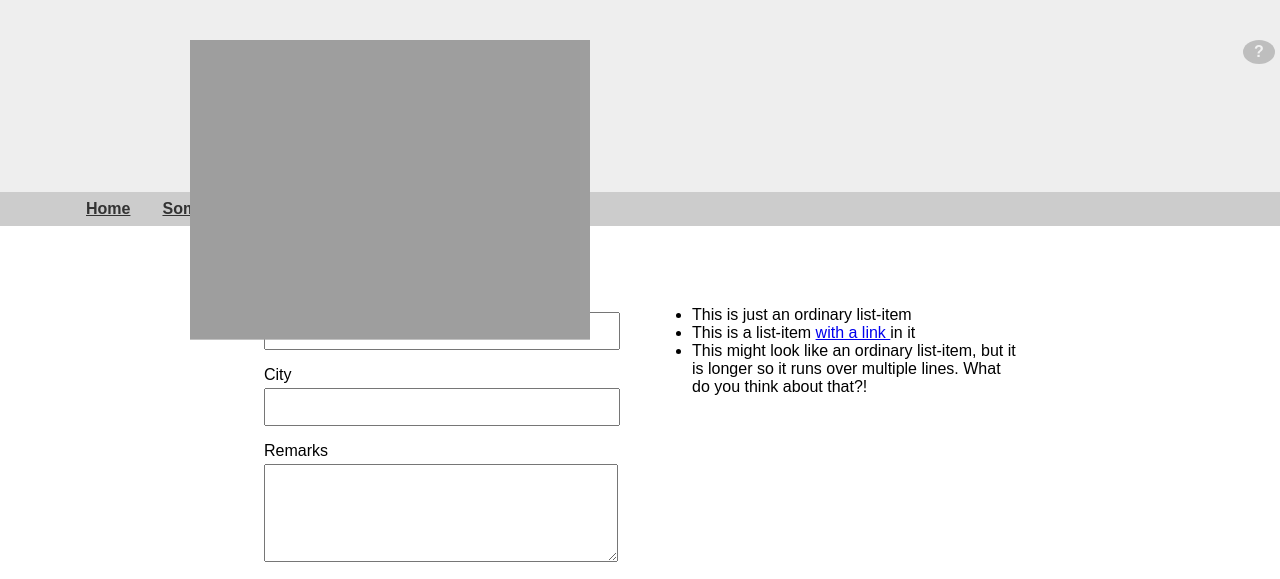
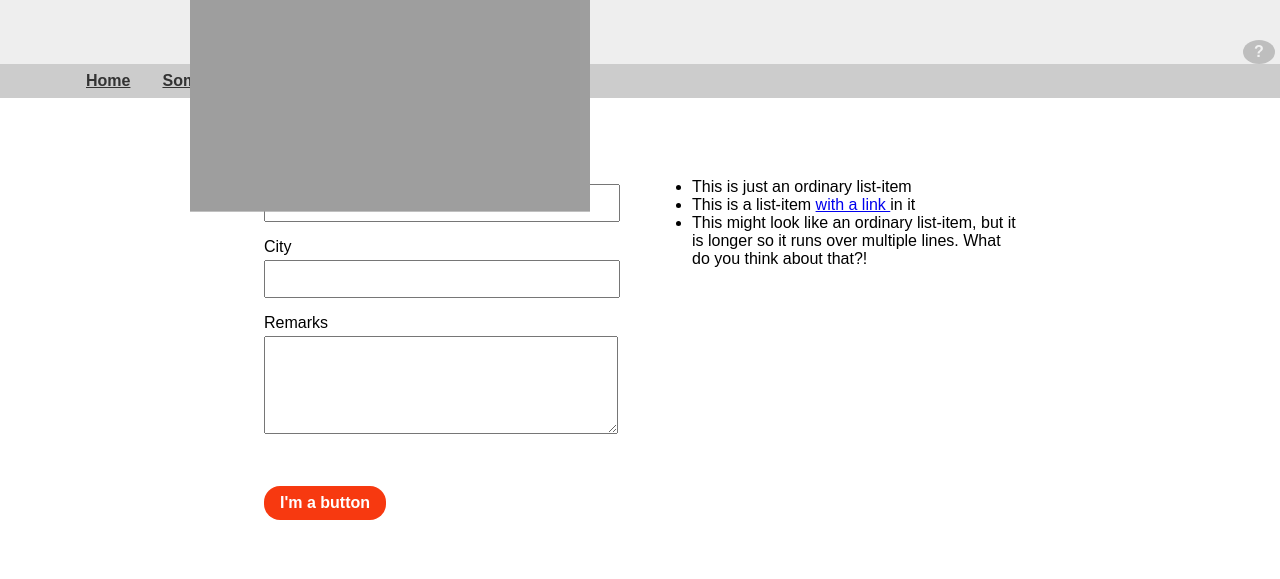
Before and after one commit to SteveWyntontje/Mario-anywhere, a website: page src/mock-site/index.html in a window 1280 px wide. Shown: the top 579 px of the page. Drawn offline with nearby package versions, Linux system fonts and the light colour scheme.

Commit message:
allow room to jump out of window at top

```diff
--- a/src/mock-site/css/mock-site.css
+++ b/src/mock-site/css/mock-site.css
@@ -43,6 +43,7 @@ header {
 .masthead {
   background: #eee;
   height: 12rem;
+  height: 4rem;
 }
 
 .u-list-bare {
--- a/src/modules/PageWorld.js
+++ b/src/modules/PageWorld.js
@@ -2,7 +2,7 @@ class PageWorld {
   shapeOpacity = 0;
   elmsUsedForBodies = [];
   typeCorrectionsMaps = null;
-  bodyObjAttr = 'data-ee-has-body-obj';
+  bodyObjAttr = 'data-mario-has-body-obj';
 
   constructor(options) {
     this.Matter = options.Matter;
@@ -11,7 +11,6 @@ class PageWorld {
   }
 
   createWallsAndGround() {
-    const t = 60; // thickness
     const options = {
       isStatic: true,
       render: {
@@ -21,14 +20,32 @@ class PageWorld {
     const groundOptions = {
       ...options,
       render: {
-        fillStyle: 'black',
+        fillStyle: '#c84c0c',
         opacity: 1,
       },
     };
-    const ground = this.Matter.Bodies.rectangle(this.canvasW / 2, this.canvasH + 25, this.canvasW, t, groundOptions);
-    const ceiling = this.Matter.Bodies.rectangle(this.canvasW / 2, 0 - t / 2, this.canvasW, t, options);
-    const leftWall = this.Matter.Bodies.rectangle(0 - t / 2, this.canvasH / 2, t, this.canvasH, options);
-    const rightWall = this.Matter.Bodies.rectangle(this.canvasW + t / 2, this.canvasH / 2, t, this.canvasH, options);
+
+    const t = 60; // thickness
+    const playerH = 32; // size of player sprite
+    // canvasH is exact height of document, but we want to add the height of player
+    // so player can just jump out of window top
+    const horCenter = this.canvasW / 2;
+    const visibleBottomHeight = 10;
+    const ceilingTop = 0 - playerH - t;
+    const ceilingCenterV = ceilingTop + 0.5 * t;
+    const groundTop = this.canvasH - visibleBottomHeight;
+    const groundCenterV = groundTop + 0.5 * t;
+    const wallH = Math.abs(ceilingTop) + groundTop + t;
+    const wallCenterV = ceilingTop + 0.5 * wallH;
+    const leftWallCenterH = 0 - 0.5 * t;
+    const rightWallCenterH = this.canvasW + 0.5 * t;
+
+
+    // ceiling don't make it possible to jump completely out of window
+    const ceiling = this.Matter.Bodies.rectangle(horCenter, ceilingCenterV, this.canvasW, t, options);
+    const ground = this.Matter.Bodies.rectangle(horCenter, groundCenterV, this.canvasW, t, groundOptions);
+    const leftWall = this.Matter.Bodies.rectangle(leftWallCenterH, wallCenterV, t, wallH, options);
+    const rightWall = this.Matter.Bodies.rectangle(rightWallCenterH, wallCenterV, t, wallH, options);
 
     return [ground, ceiling, leftWall, rightWall];
   }
@@ -86,7 +103,7 @@ class PageWorld {
     const words = text.split(' ');
     const spans = words.map(word => {
       const span = document.createElement('span');
-      span.setAttribute('data-ee-char-group', 'regular');
+      span.setAttribute('data-mario-char-group', 'regular');
       span.textContent = word + ' ';
       return span;
     });
@@ -96,7 +113,7 @@ class PageWorld {
 
   createLineSpan(currLineText) {
     const span = document.createElement('span');
-    span.setAttribute('data-ee-line-group', '');
+    span.setAttribute('data-mario-line-group', '');
     span.textContent = currLineText;
     return span;
   }
@@ -151,7 +168,7 @@ class PageWorld {
         charGroup = 'desc';
       }
       const span = document.createElement('span');
-      span.setAttribute('data-ee-char-group', charGroup);
+      span.setAttribute('data-mario-char-group', charGroup);
       span.textContent = text;
       return span;
     });
@@ -165,7 +182,7 @@ class PageWorld {
   getTypeCorrections(elm, styles) {
     // use corrections map with correction factors per font, per character group
     // char group can be asc (ascender), desc (descender), regular
-    const charGroup = elm.getAttribute('data-ee-char-group') || 'regular';
+    const charGroup = elm.getAttribute('data-mario-char-group') || 'regular';
 
     // find corrections map, based on font
     const firstFont = styles['font-family']?.split(',')[0] || '';
@@ -233,7 +250,7 @@ class PageWorld {
   // or has an ancestor with a body object
   elmHasBodyObj(elm) {
     const selector = `[${this.bodyObjAttr}]`;
-    return Boolean(elm.hasAttribute(this.bodyObjAttr) || elm.closest(selector) || elm.hasAttribute('data-mario-ignore'));
+    return Boolean(elm.hasAttribute(this.bodyObjAttr) || elm.closest(selector) || elm.hasAttribute('data-mario-ignore') || elm.closest('[data-mario-ignore]'));
   }
 
   addBodyAttr(elm) {
@@ -295,7 +312,7 @@ class PageWorld {
 
   createBodiesForHtmlElements() {
     // selector that define elements to be treated as a solid block
-    const blockLevelSelector = '.block-level, img, video, button, input, textarea';
+    const blockLevelSelector = '.block-level, audio, button, canvas, embed, iframe, image, img, input, object, picture, progress, select, svg, textarea, video';
     // define selector for elms where we don't want to dig down further
     // we'll only create spans per line there
     // const textLevelSelector = 'h1, h2, h3, h4, h5, h6, p, label';
```
Also changed, not shown: src/dist/mario.js.
